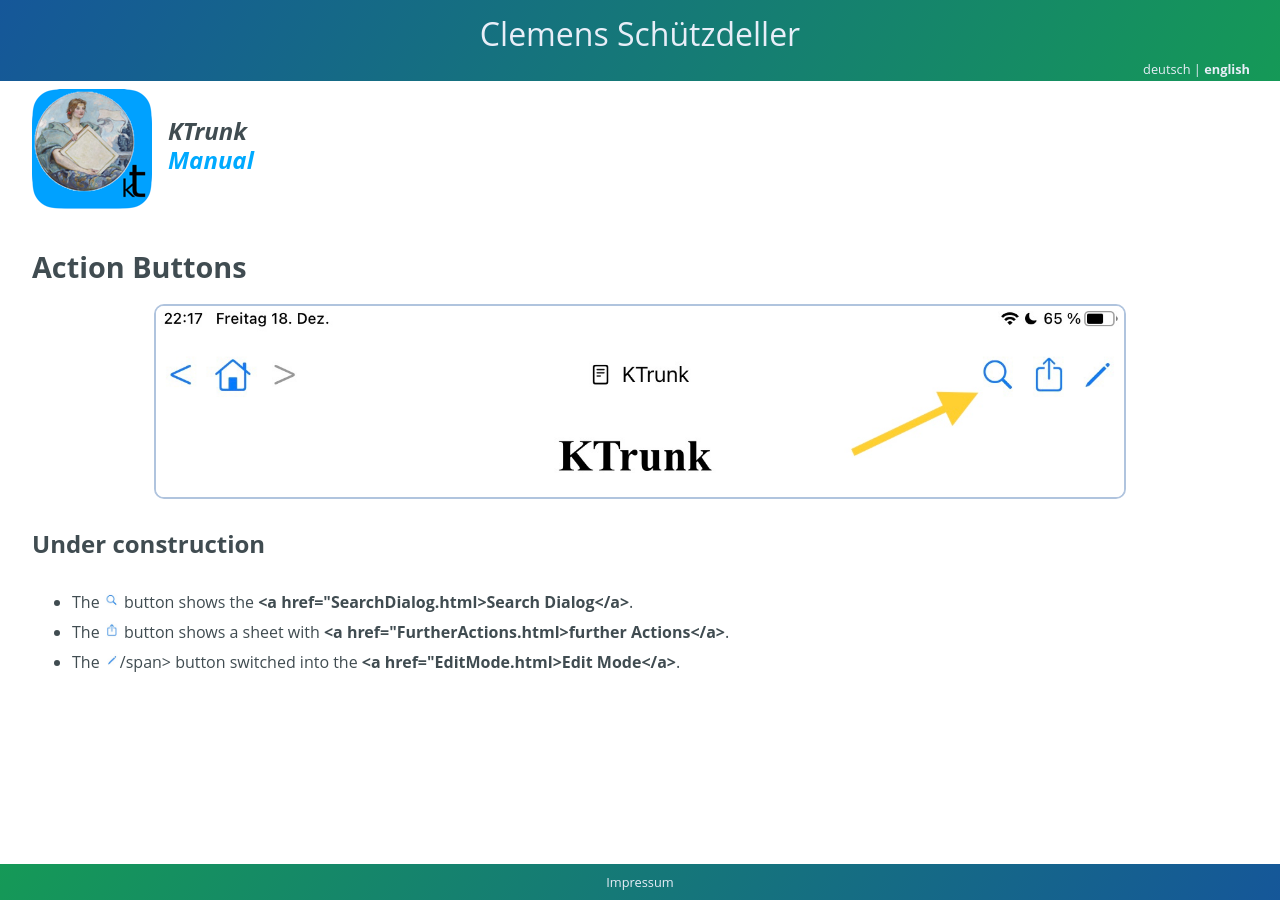
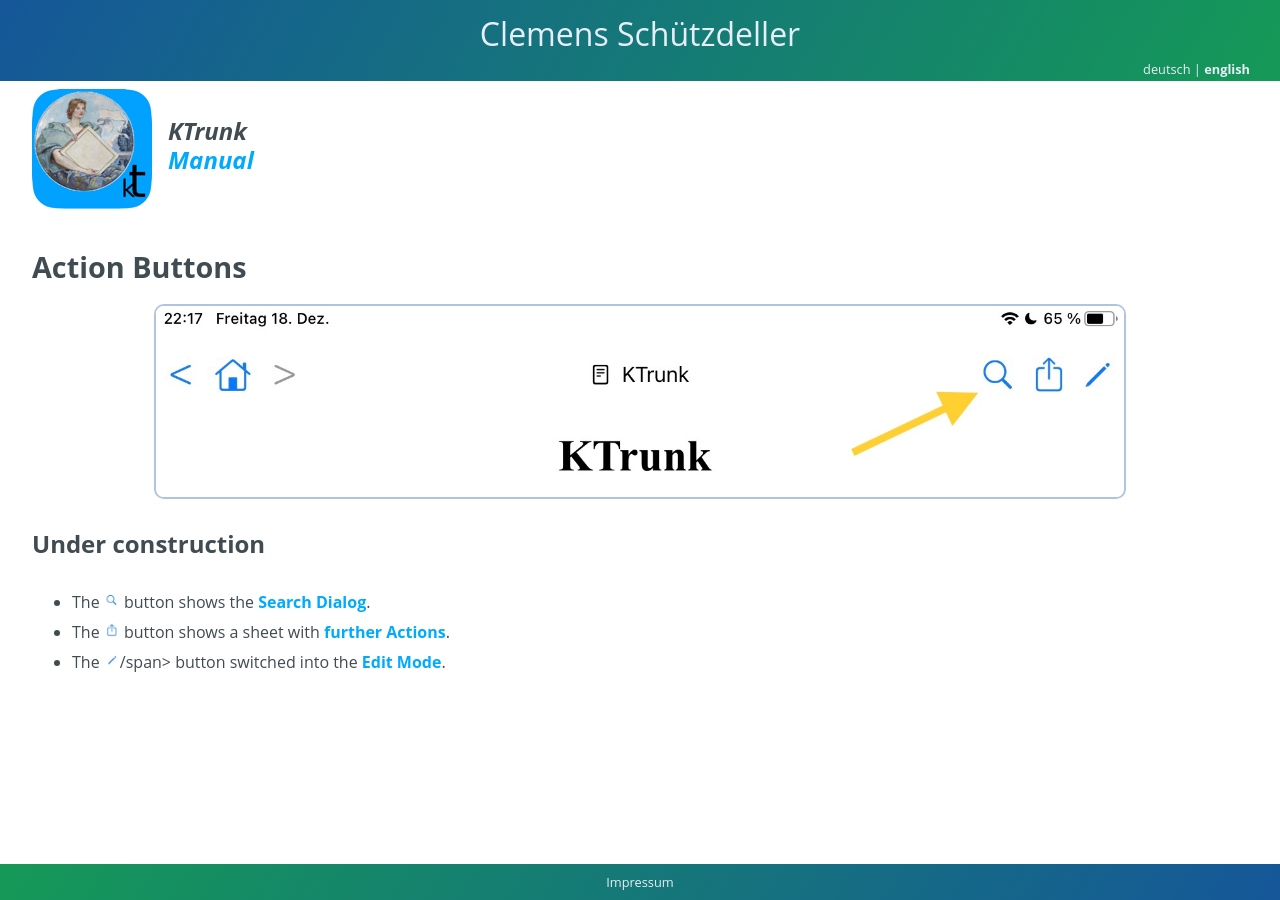
Before and after one commit to cs-LA/home, a Jekyll site: the page built from KTrunk/Manual/ActionButtons.md, in a window 1280 px wide. Built offline with Jekyll 4.4.1, drawn with Linux system fonts in a browser that asks for light colours; our own code applies the rules of GitHub Pages for plain Markdown files.

Commit message:
Update ActionButtons.md

```diff
--- a/KTrunk/Manual/ActionButtons.md
+++ b/KTrunk/Manual/ActionButtons.md
@@ -20,15 +20,15 @@
 
 <ul>
   <li>
-    <span class="en">The <img src="ActionButtonSearch.jpg" class="appButton"> button shows the <b><a href="SearchDialog.html>Search Dialog</a></b>.</span>
-    <span class="de">Die <img src="ActionButtonSearch.jpg" class="appButton"> Schaltfläche ruft den <b><a href="SearchDialog.html>Such-Dialog</a></b> auf.</span>
+    <span class="en">The <img src="ActionButtonSearch.jpg" class="appButton"> button shows the <b><a href="SearchDialog.html">Search Dialog</a></b>.</span>
+    <span class="de">Die <img src="ActionButtonSearch.jpg" class="appButton"> Schaltfläche ruft den <b><a href="SearchDialog.html">Such-Dialog</a></b> auf.</span>
   </li>
   <li>
-    <span class="en">The <img src="ActionButtonActions.jpg" class="appButton"> button shows a sheet with <b><a href="FurtherActions.html>further Actions</a></b>.</span>
-    <span class="de">Die <img src="ActionButtonActions.jpg" class="appButton"> Schaltfläche blendet <b><a href="FurtherActions.html>weitere Aktionen</a></b> ein.</span>
+    <span class="en">The <img src="ActionButtonActions.jpg" class="appButton"> button shows a sheet with <b><a href="FurtherActions.html">further Actions</a></b>.</span>
+    <span class="de">Die <img src="ActionButtonActions.jpg" class="appButton"> Schaltfläche blendet <b><a href="FurtherActions.html">weitere Aktionen</a></b> ein.</span>
   </li>
   <li>
-    <span class="en">The <img src="ActionButtonEdit.jpg" class="appButton">/span> button switched into the <b><a href="EditMode.html>Edit Mode</a></b>.</span>
-    <span class="de">Die <img src="ActionButtonEdit.jpg" class="appButton"> Schaltfläche schaltet in den <b><a href="EditMode.html>Bearbeitungs-Modus</a></b> um.</span>
+    <span class="en">The <img src="ActionButtonEdit.jpg" class="appButton">/span> button switched into the <b><a href="EditMode.html">Edit Mode</a></b>.</span>
+    <span class="de">Die <img src="ActionButtonEdit.jpg" class="appButton"> Schaltfläche schaltet in den <b><a href="EditMode.html">Bearbeitungs-Modus</a></b> um.</span>
   </li>
 </ul>
```
